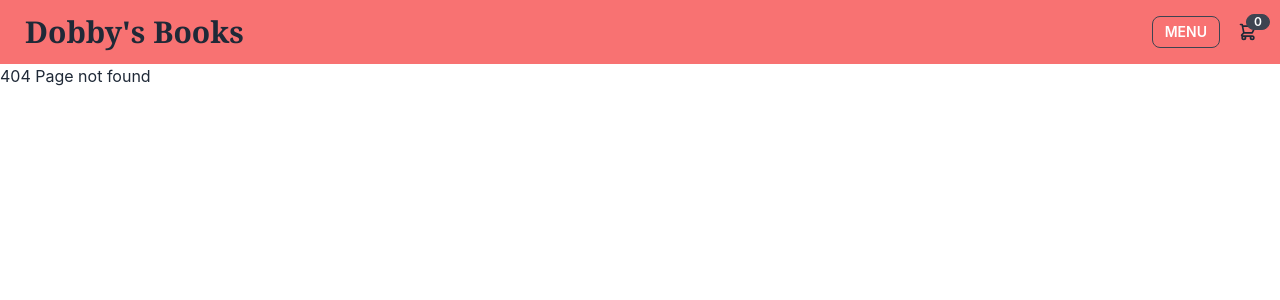
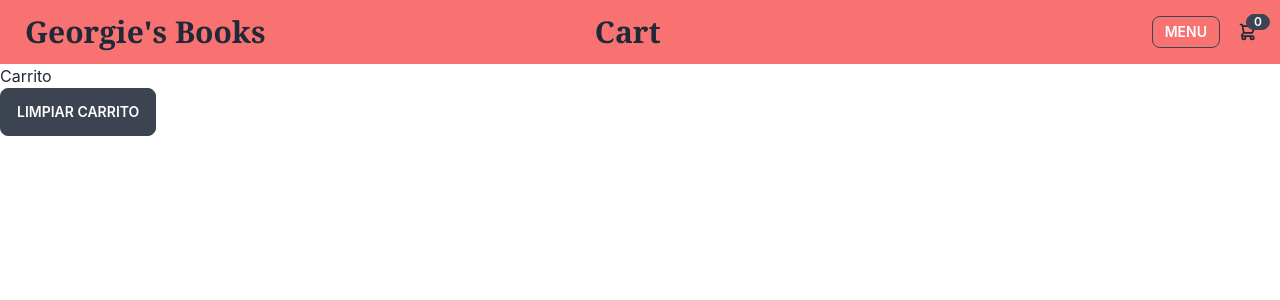
Before and after one commit to Sebregondi/ecommerce, a React (Create React App) app: page /cart in a window 1280 px wide. Before the commit this address had no page. Shown: the top 300 px of the page. Built offline with nearby package versions, Linux system fonts and the light colour scheme.

Commit message:
trabajando en counter

```diff
--- a/src/App.js
+++ b/src/App.js
@@ -6,6 +6,8 @@ import ItemCount from './components/ItemCount';
 import ItemList from './components/ItemList';
 import ItemDetail from './components/ItemDetail';
 import ItemListContainer from './components/ItemListContainer';
+import { CartContextProvider } from './components/context/CartContext';
+import Cart from './components/Cart';
 
 function PageNotFound() {
   return (
@@ -23,18 +25,19 @@ function App() {
   }
 
   return (
-    <>
+  <CartContextProvider>
     <BrowserRouter>
       <NavBar/>
       <Routes>
-        <Route path='/' element={<ItemListContainer />} />
-        <Route path='/category/:id' element={<ItemList />} />
-        <Route path='/item/:id' element={<ItemDetail />} />
-        <Route path='/count' element={<ItemCount />} />
-        <Route path='*' element={<PageNotFound />} />
+        <Route path='/' element={<ItemListContainer/>} />
+        <Route path='/category/:id' element={<ItemList/>} />
+        <Route path='/item/:id' element={<ItemDetail/>} />
+        <Route path='/cart' element={<Cart/>} />
+        <Route path='/count' element={<ItemCount/>} />
+        <Route path='*' element={<PageNotFound/>} />
       </Routes>
     </BrowserRouter>
-    </>
+  </CartContextProvider>
   );
 }
 
--- /dev/null
+++ b/src/components/Cart.js
@@ -0,0 +1,21 @@
+import React from 'react'
+import { useCart } from './context/CartContext'
+
+const Cart = () => {
+
+    const { products, clearCart, id } = useCart()
+
+    const clearHandler = () => {
+        clearCart()
+    }
+
+    return (
+        <div>
+            <div>Carrito</div>
+            {products.map(p => <li key={p.id}>{p.title} </li>)}
+            <button className='btn' onClick={clearHandler}>Limpiar carrito</button>
+        </div>
+    )
+}
+
+export default Cart
--- a/src/components/CartWidget.js
+++ b/src/components/CartWidget.js
@@ -1,21 +1,28 @@
 import React from 'react'
+import { Link } from 'react-router-dom'
+import { useCart } from './context/CartContext'
 
 const CartWidget = () => {
+
+    const { counter } = useCart()
+
     return (
     <div className="flex-none">
         <div className="dropdown dropdown-end">
             <label tabIndex={0} className="btn btn-ghost btn-circle">
                 <div className="indicator">
                     <svg xmlns="http://www.w3.org/2000/svg" className="h-5 w-5" fill="none" viewBox="0 0 24 24" stroke="currentColor"><path strokeLinecap="round" strokeLinejoin="round" strokeWidth="2" d="M3 3h2l.4 2M7 13h10l4-8H5.4M7 13L5.4 5M7 13l-2.293 2.293c-.63.63-.184 1.707.707 1.707H17m0 0a2 2 0 100 4 2 2 0 000-4zm-8 2a2 2 0 11-4 0 2 2 0 014 0z" /></svg>
-                    <span className="badge badge-sm indicator-item">0</span>
+                    <span className="badge badge-sm indicator-item">{counter}</span>
                 </div>
             </label>
             <div tabIndex={0} className="mt-3 card card-compact dropdown-content w-52 bg-error shadow">
                 <div className="card-body">
-                    <span className="font-bold text-lg">0 Items</span>
+                    <span className="font-bold text-lg">{counter} Items</span>
                     <span className="text-info text-black">Subtotal: $0</span>
                     <div className="card-actions">
-                        <button className="btn btn-block bg-error">View cart</button>
+                        <Link to>
+                            <button className="btn btn-block bg-error">View cart</button>
+                        </Link>
                     </div>
                 </div>
             </div>
--- a/src/components/ItemCard.js
+++ b/src/components/ItemCard.js
@@ -4,7 +4,7 @@ import { Link } from 'react-router-dom'
 const ItemCard = ({ id, title, img }) => {
     return (
         <div key={id} className="mt-5 ml-5 outline outline-2 outline-red-400 inline-flex card card-compact w-1/6 bg-base-100 shadow-xl">
-            <figure><img src={img} alt={title} height={200}/></figure>
+            <figure><img src={img} width={200} alt={title}/></figure>
             <div className="card-body">
                 <div className="card-actions justify-end">
                     <Link to={`/item/${id}`}>
--- a/src/components/ItemDetail.js
+++ b/src/components/ItemDetail.js
@@ -1,6 +1,7 @@
 import React, { useEffect, useState } from 'react'
 import { collection, doc, getDoc, getFirestore } from "firebase/firestore"
 import { useParams } from 'react-router-dom'
+import { useCart } from './context/CartContext'
 
 const ItemDetail = () => {
 
@@ -8,6 +9,7 @@ const ItemDetail = () => {
 
   const [product, setProduct] = useState({})
   const [loading, setLoading] = useState(true)
+  const {addtoCart} = useCart()
 
     useEffect(() => {
       getItemDetail()
@@ -18,28 +20,29 @@ const ItemDetail = () => {
         const details = collection (db, 'items')
         const docRef = doc (details, id)
         getDoc(docRef).then( snapshot =>{
-          // console.log(snapshot.data());
           setProduct(snapshot.data())
           setLoading(false)
         } )
     }
 
+    const addHandler = () => {
+      addtoCart(product)
+    }
+
     return ( loading ? <h1 className='text-xl font-bold'>Cargando...</h1>
     :
           <div className="card lg:card-side bg-base-100 shadow-xl">
-              <figure className="max-w-4xl px-5"><img src={product.img} alt={product.title}/></figure>
+              <figure className="max-w-4xl px-5"><img src={product.img} alt={product.title} width={300}/></figure>
               <div className="card-body">
                   <h2 className="card-title">${product.price}</h2>
                   <div>
                   <p>Título: {product.title}</p>
-                  {/* <p>Autor: {item.autor}</p> */}
                   <p>Género: {product.categoryId}</p>
-                  {/* <p>Págs.: {item.pags}</p> */}
                   </div>
                   <p>Descripción: {product.description}</p>
 
                   <div className="card-actions justify-end">
-                      <button className="btn btn-primary">Agregar al carrito</button>
+                      <button onClick={addHandler} className="btn btn-primary">Agregar al carrito</button>
                   </div>
               </div>
           </div>
--- a/src/components/ItemListContainer.js
+++ b/src/components/ItemListContainer.js
@@ -1,5 +1,4 @@
 import React, { useEffect, useState } from 'react'
-import { Link } from 'react-router-dom'
 import { collection, getDocs, getFirestore } from "firebase/firestore"
 import ItemCard from './ItemCard'
 
--- a/src/components/NavBar.js
+++ b/src/components/NavBar.js
@@ -6,7 +6,10 @@ const NavBar = () => {
     return (
         <div className="navbar bg-error">
             <div className="flex-1">
-                <Link to='/' className="btn btn-ghost normal-case font-serif text-3xl">Dobby's Books</Link>
+                <Link to='/' className="btn btn-ghost normal-case font-serif text-3xl">Georgie's Books</Link>
+            </div>
+            <div className="flex-1">
+                <Link to='/cart' className="btn btn-ghost normal-case font-serif text-3xl">Cart</Link>
             </div>
             <div className="dropdown dropdown-left">
                 <label tabIndex={0} className="btn btn-sm m-1 bg-error">Menu</label>
@@ -16,8 +19,8 @@ const NavBar = () => {
                     <li><Link to={'/count'}>ItemCount</Link></li>
                 </ul>
             </div>
-            <CartWidget />
-        </div>
+              <CartWidget />
+            </div>
     )
 }
 
--- /dev/null
+++ b/src/components/context/CartContext.js
@@ -0,0 +1,41 @@
+import { createContext, useContext, useState } from "react";
+
+const CartContext = createContext({
+    products: [],
+    addtoCart: () => {},
+    clearCart: () => {},
+    counter: 0,
+
+})
+
+const useCart = () => {
+    return useContext(CartContext)
+}
+
+const CartContextProvider = ( {children} ) => {
+
+    const [products, setProducts] = useState([])
+
+    const addtoCart = ( product ) => {
+        setProducts ( products => [...products, product] )
+    }
+
+    const clearCart = () => {
+        setProducts([])
+    }
+
+    const context = {
+        products: products,
+        addtoCart: addtoCart,
+        clearCart: clearCart,
+        counter: products.length
+    }
+
+  return (
+    <CartContext.Provider value={context}>
+        {children}
+    </CartContext.Provider>
+  )
+}
+
+export { useCart, CartContextProvider }
```
